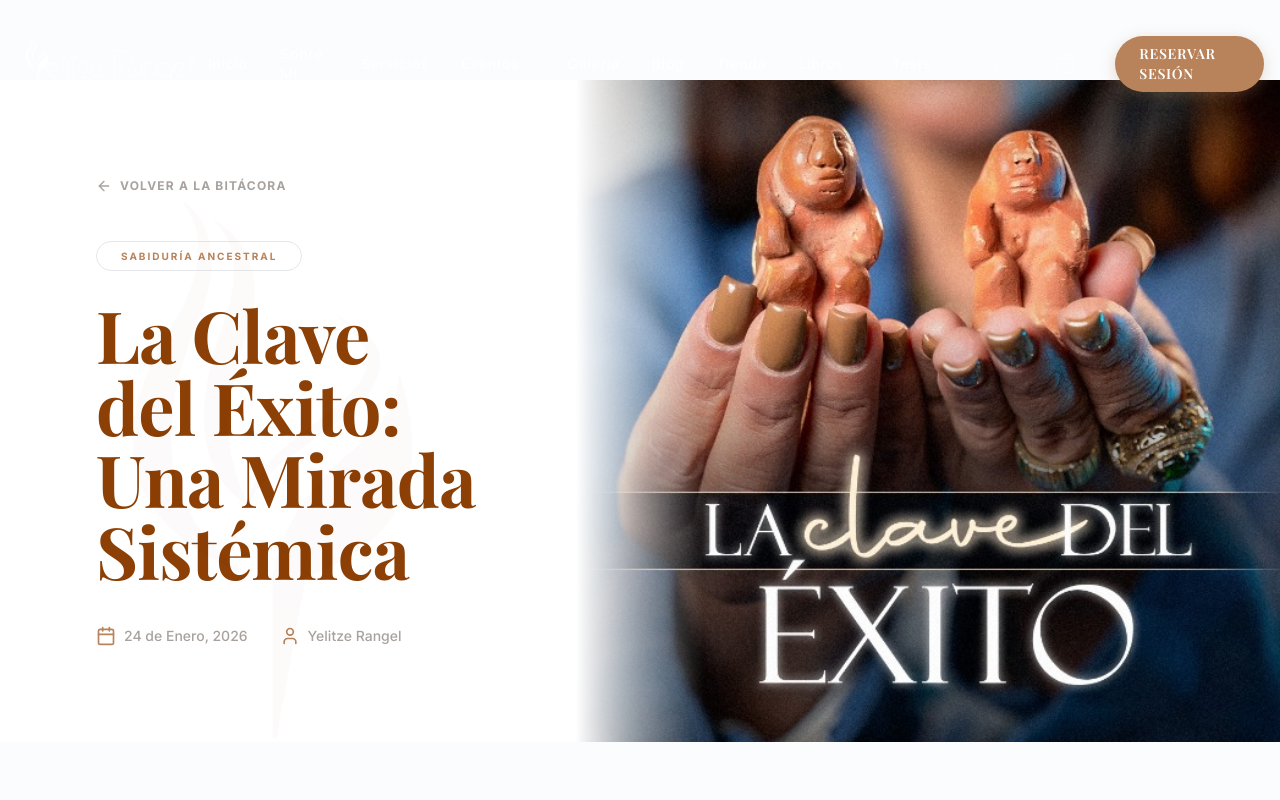
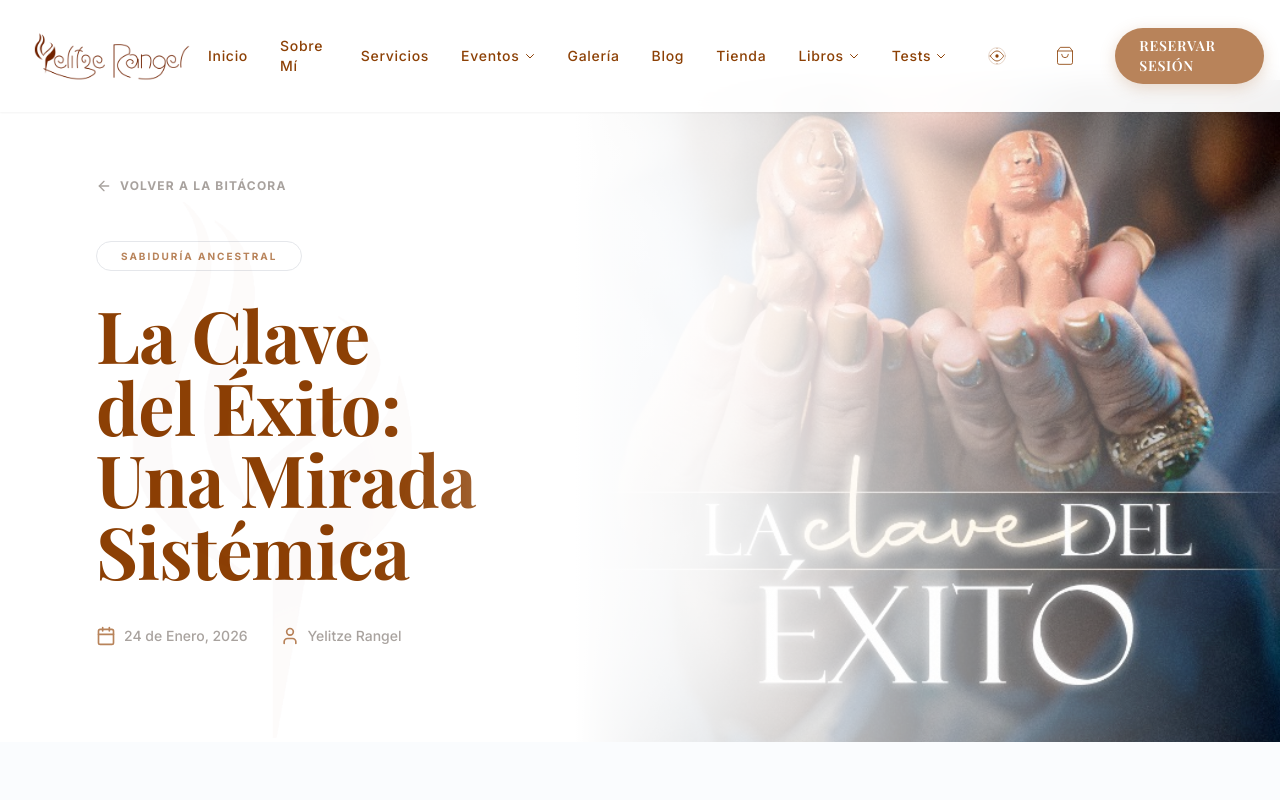
Before and after one commit to yelitzerangeloficialweb-max/yelitze-rangel-web, a Next.js app: page /blog/clave-del-exito-sistemica in a window 1280 px wide. Shown: the top 800 px of the page. Built offline with nearby package versions, Linux system fonts and the light colour scheme; a web font is replaced by a local one.

Commit message:
Fix header transparency and visibility on product/blog details

```diff
--- a/app/(website)/blog/[slug]/page.tsx
+++ b/app/(website)/blog/[slug]/page.tsx
@@ -68,7 +68,12 @@ export default function BlogPostPage({ params }: { params: Promise<{ slug: strin
                         className="object-cover"
                         priority
                     />
-                    <div className="absolute inset-y-0 left-0 w-32 bg-gradient-to-r from-white to-transparent hidden lg:block" />
+                    {/* Much softer, wider blurred transition - Desktop (Left to Right) */}
+                    <div className="absolute inset-y-0 left-[-1px] w-full bg-gradient-to-r from-white via-white/60 to-transparent hidden lg:block z-10" />
+                    <div className="absolute inset-y-0 left-[-40px] w-64 bg-white/80 blur-[80px] hidden lg:block z-0" />
+
+                    {/* Mobile Transition (Top to Bottom) - From White to Image */}
+                    <div className="absolute inset-x-0 top-0 h-32 bg-gradient-to-b from-white to-transparent lg:hidden z-10" />
                 </div>
             </section>
 
--- a/components/layout/Header.tsx
+++ b/components/layout/Header.tsx
@@ -1,6 +1,6 @@
 'use client';
 
-import { useState, useEffect, useRef } from 'react';
+import { useState, useEffect, useRef, useMemo } from 'react';
 import Link from 'next/link';
 import Image from 'next/image';
 import { EyeGeometricIcon, MenuThinIcon, CloseThinIcon } from '@/components/icons/CustomIcons';
@@ -52,14 +52,24 @@ export default function Header() {
     // Logic: Show "Scrolled" style (White BG, Dark Text) if:
     // 1. We differ from Home, About or Services page (these have dark/hero backgrounds or intentional transparent headers)
     // 2. We are scrolled down
-    const normalizedPath = pathname.toLowerCase();
-    const isTransparentPage = normalizedPath === '/' ||
-                             normalizedPath.startsWith('/sobre-mi') ||
-                             normalizedPath.startsWith('/servicios') ||
-                             normalizedPath.startsWith('/eventos') ||
-                             normalizedPath.startsWith('/galeria') ||
-                             normalizedPath.startsWith('/blog') ||
-                             normalizedPath.startsWith('/tienda');
+    const isTransparentPage = useMemo(() => {
+        const path = pathname.toLowerCase().replace(/\/$/, '') || '/';
+
+        // 1. Home is always transparent
+        if (path === '/') return true;
+
+        // 2. Section landings with dark heroes
+        const mainLandings = ['/blog', '/tienda', '/libros', '/galeria', '/servicios', '/eventos'];
+        if (mainLandings.includes(path)) return true;
+
+        // 3. Specific sub-sections where dark heroes are known to continue
+        const transparentSubSections = ['/servicios/', '/eventos/'];
+        if (transparentSubSections.some(prefix => path.startsWith(prefix))) return true;
+
+        // 4. Default to solid (for details, Sobre Mi, tests, etc.)
+        return false;
+    }, [pathname]);
+
     const showScrolled = isScrolled || !isTransparentPage;
 
     const navLinks = [
@@ -114,7 +124,7 @@ export default function Header() {
                 <Link href="/" className="flex items-center gap-3 group">
                     <div className="relative w-48 h-20">
                         <Image
-                            src={showScrolled || normalizedPath.startsWith('/sobre-mi') ? "/assets/images/logo-color-scroll.png" : "/assets/images/logo-yelitze-new.png"}
+                            src={showScrolled ? "/assets/images/logo-color-scroll.png" : "/assets/images/logo-yelitze-new.png"}
                             alt="Yelitze Rangel Logo"
                             fill
                             className="object-contain object-left transition-opacity duration-300"
@@ -138,7 +148,7 @@ export default function Header() {
                                     "text-sm font-medium font-body tracking-[0.05em] transition-colors hover:text-secondary flex items-center gap-1 py-2",
                                     pathname === link.href || (link.children && pathname.startsWith(link.href))
                                         ? "text-secondary"
-                                        : (showScrolled || normalizedPath.startsWith('/sobre-mi') ? "text-primary" : "text-white/90 hover:text-white")
+                                        : (showScrolled ? "text-primary" : "text-white/90 hover:text-white")
                                 )}
                             >
                                 {link.name}
```
